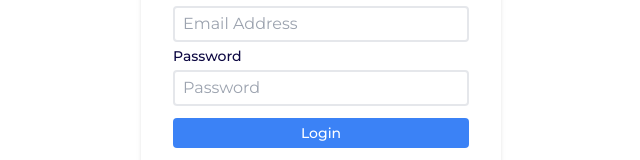
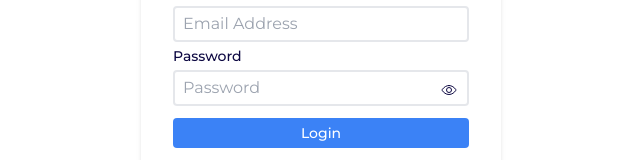
Before and after one commit to kalidmd/book-store, a React (Create React App) app in the folder client/: page /admin in a window 1280 px wide. Shown: the part 150-310 px from the top of the page, without its empty margins (319-959 px from the left). Built offline with nearby package versions, Linux system fonts and the light colour scheme; no server answers.

Commit message:
show / hide password button added

```diff
--- a/client/src/components/Form.jsx
+++ b/client/src/components/Form.jsx
@@ -1,9 +1,11 @@
-import React from 'react'
+import React, { useState } from 'react'
 import { Link } from 'react-router-dom'
 import ScaleLoader from 'react-spinners/ScaleLoader';
  // React Icons
 // import { FaGoogle } from "react-icons/fa";
 import { FcGoogle } from "react-icons/fc";
+import { IoEyeOffOutline } from "react-icons/io5";
+import { IoEyeOutline } from "react-icons/io5";
 
 const Form = ({
     Title,
@@ -26,6 +28,12 @@ const Form = ({
     isLoading,
     isGoogleLoading
 }) => {
+
+  const [showPassword, setShowPassword] = useState(false);
+
+  const handleShowPassword = () => {
+    setShowPassword(!showPassword);
+  }
 
   return (
     <div className='shadow-md max-w-[360px] mx-auto my-20 font-montserrat py-5 px-8 bg-white mt-'>
@@ -55,14 +63,19 @@ const Form = ({
         />
 
         <label className='text-sm font-medium mb-1' htmlFor="password">Password</label>
+        <div className='flex items-center'>
           <input
-          type="password"
+            type={showPassword ? 'text': 'password'}
             placeholder='Password'
             required
             value={PasswordValue}
             onChange={(e) => SetPassword(e.target.value)}
-          className='mb-1 indent-2 focus:outline-none border-2 rounded py-1 '
+            className='w-full mb-1 indent-2 focus:outline-none border-2 rounded py-1 '
           />
+          <p className='ml-[-28px] cursor-pointer' onClick={handleShowPassword}>
+            { showPassword ? <IoEyeOffOutline /> : <IoEyeOutline /> }
+          </p>
+        </div>
 
       {
         fetchError ?
--- a/client/src/utils/baseURL.jsx
+++ b/client/src/utils/baseURL.jsx
@@ -2,7 +2,7 @@
 // http://localhost:5000/api/v1
 
 const getBaseURL = () => {
-  return 'http://localhost:5000/api/v1'
+  return 'https://book-store-3rg3.onrender.com/api/v1'
 }
 
 export default getBaseURL;
```
Also changed, not shown: 1 other file (tests, documents, lock files or other folders). Lines whose indentation alone changed are shown as unchanged.
